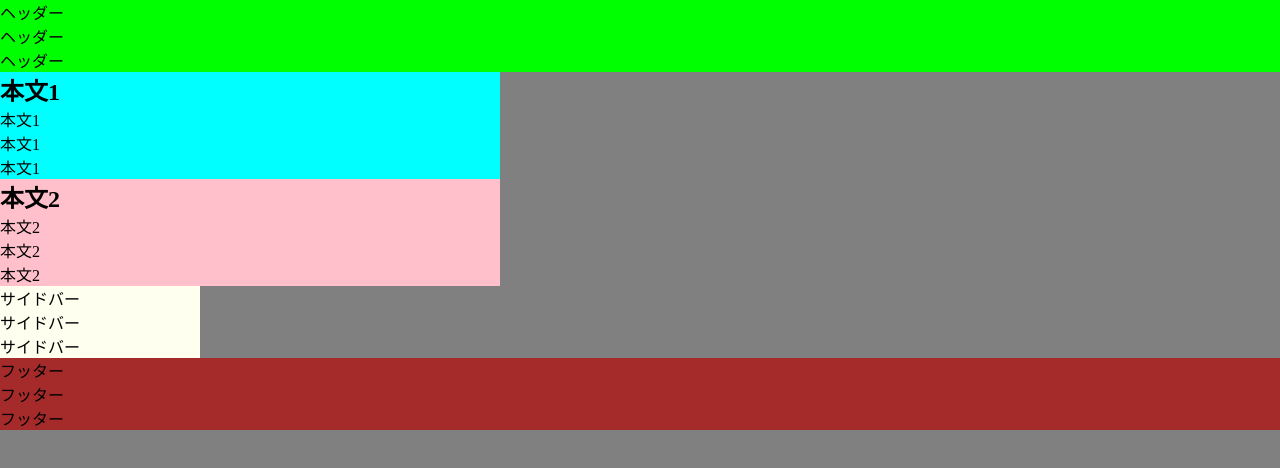
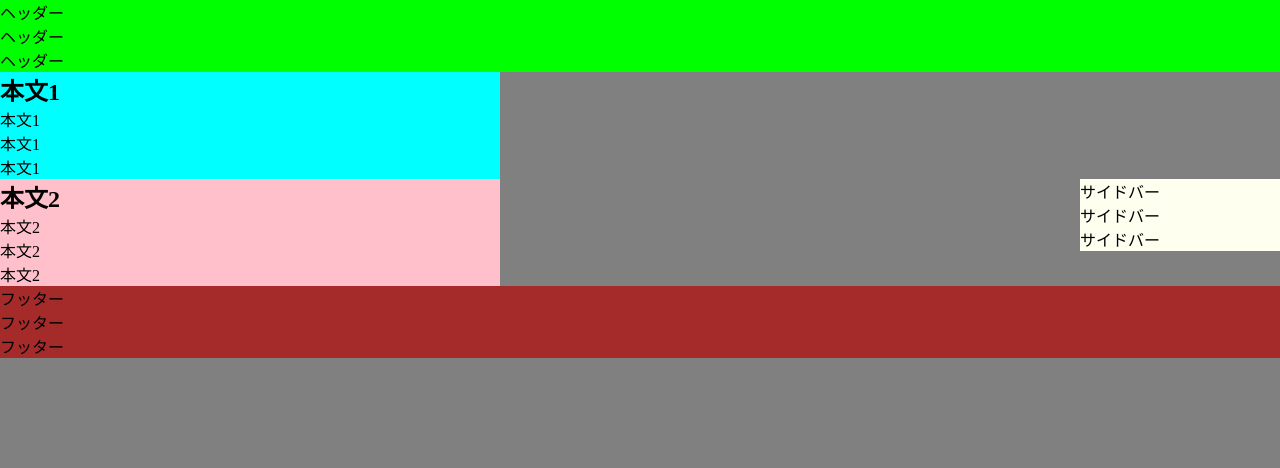
Before and after one commit to alvpia/web1-7, a plain HTML site: page index.html in a window 1280 px wide. Drawn offline with Linux system fonts and the light colour scheme; files that its build step writes are made by us from their sources.

Commit message:
Update web1-7.css

```diff
--- a/css/web1-7.css
+++ b/css/web1-7.css
@@ -22,13 +22,16 @@ width:500px;
 #main2{
 background-color:pink;
 width:500px;
+  float:left;
 }
 
 aside{
 background-color:ivory;
 width:200px;
+  float:right;
 }
 
 footer{
 background-color:brown;
+  clear:both;
 }
```
